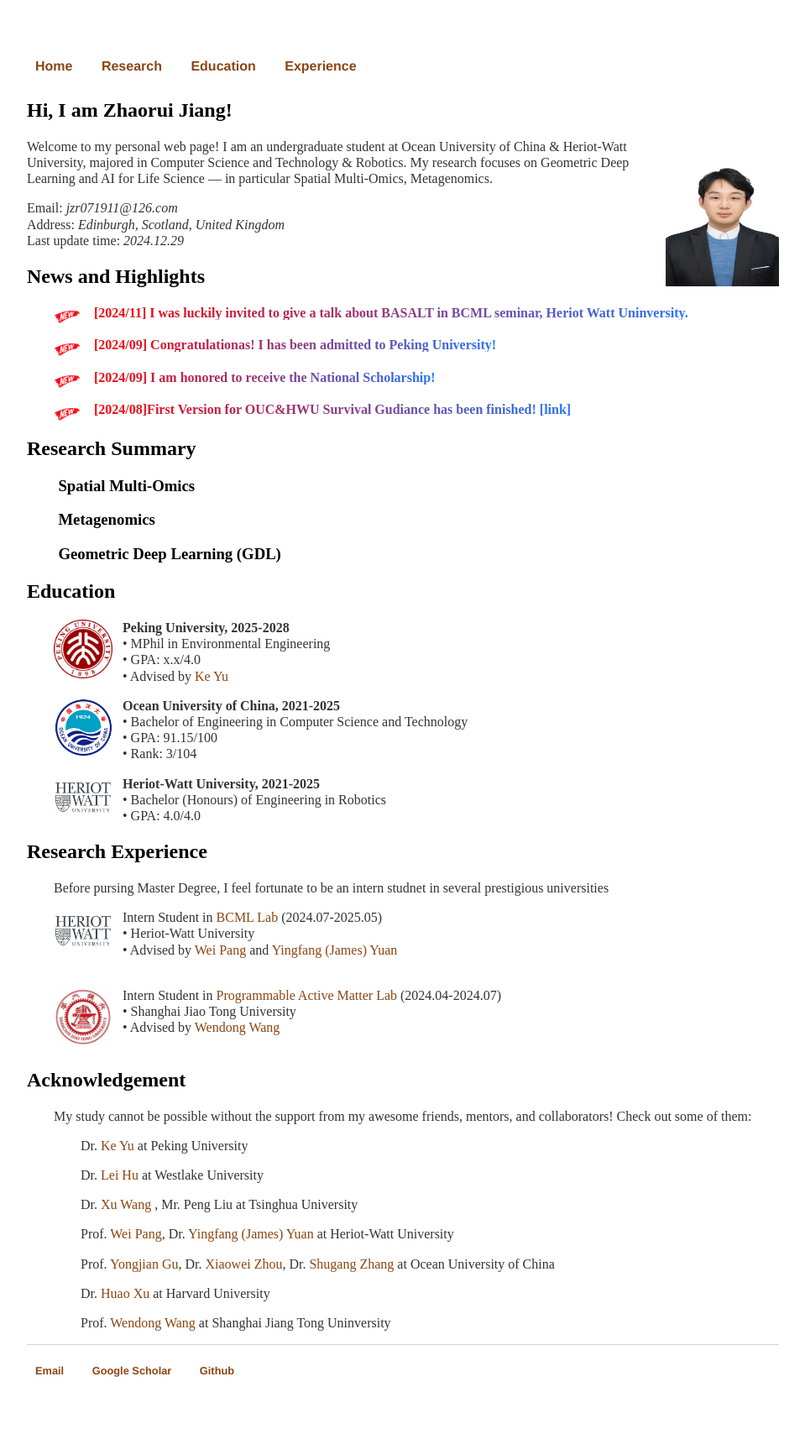
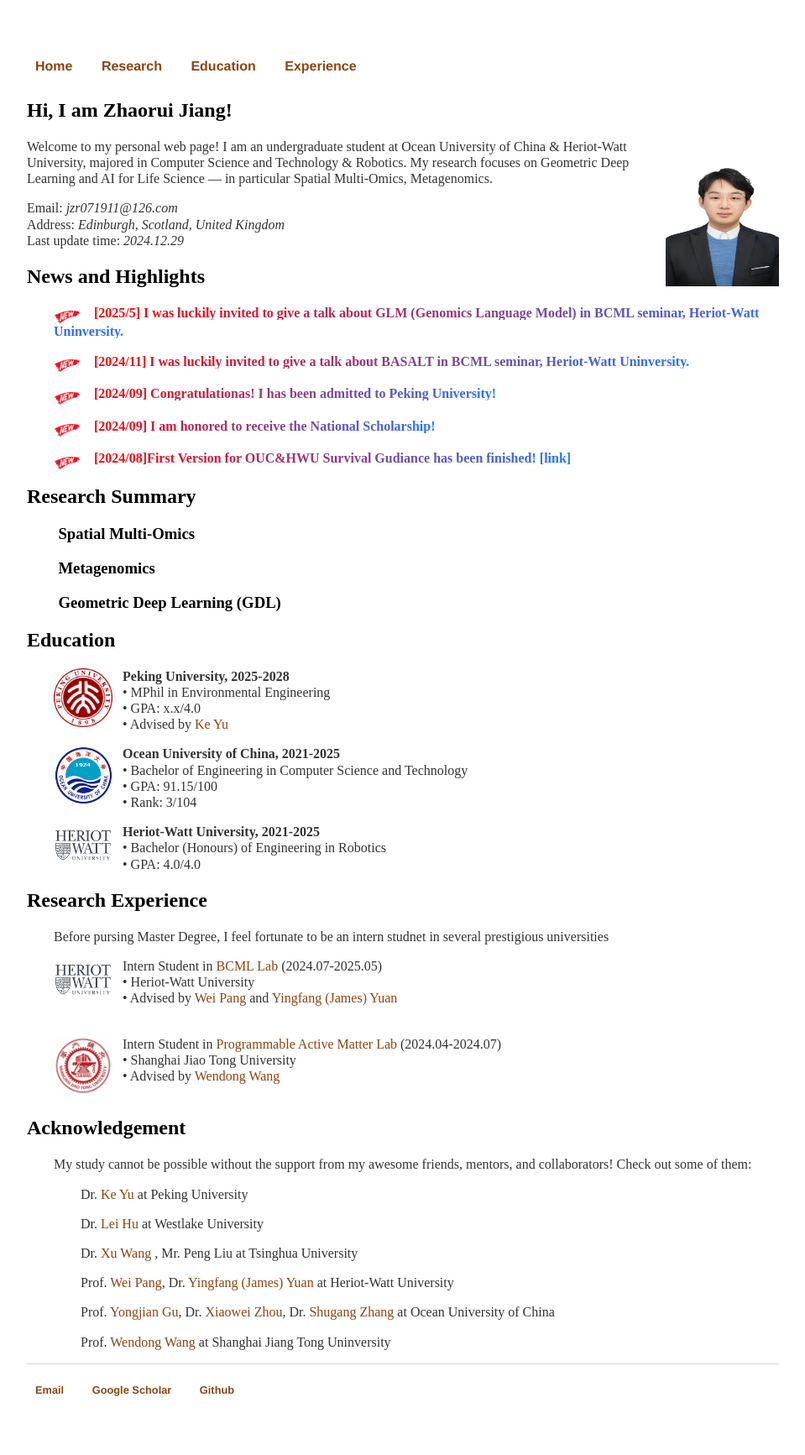
Before and after one commit to zhaorui-bi/zhaorui-bi.github.io, a Jekyll site: the page built from index.html, in a window 1280 px wide. Shown: the whole page at 84% size, without its empty margins (160-1119 px from the left). Built offline with Jekyll 4.4.1, drawn with Linux system fonts in a browser that asks for light colours; before the commit the page ends 1710 px from its top, so only the background shows below that.

Commit message:
Update index.html

```diff
--- a/index.html
+++ b/index.html
@@ -18,7 +18,12 @@
 		<p style="margin-left: 2em;">
 			<img src="img/new.png" align="middle" width="32" height="15"/>
 			<b  style="background-image: linear-gradient(90deg,#ff0000 0,#2575fc); -webkit-background-clip: text; -webkit-text-fill-color: transparent;">
-				&nbsp&nbsp [2024/11] </em> I was luckily invited to give a talk about BASALT in BCML seminar, Heriot Watt Uninversity.<br></b>
+				&nbsp&nbsp [2025/5] </em> I was luckily invited to give a talk about GLM (Genomics Language Model) in BCML seminar, Heriot-Watt Uninversity.<br></b>
+		</p>
+		<p style="margin-left: 2em;">
+			<img src="img/new.png" align="middle" width="32" height="15"/>
+			<b  style="background-image: linear-gradient(90deg,#ff0000 0,#2575fc); -webkit-background-clip: text; -webkit-text-fill-color: transparent;">
+				&nbsp&nbsp [2024/11] </em> I was luckily invited to give a talk about BASALT in BCML seminar, Heriot-Watt Uninversity.<br></b>
 		</p>
 		<p style="margin-left: 2em;">
 			<img src="img/new.png" align="middle" width="32" height="15"/>
@@ -133,8 +138,8 @@
 			Prof.<a href="https://pangwei.eu.org"> Wei Pang</a>, Dr.<a href="https://yuanjames.github.io"> Yingfang (James) Yuan</a> at Heriot-Watt University</p>
 		<p style="margin-left: 4em;">
 			Prof.<a href="https://it.ouc.edu.cn/gyj"> Yongjian Gu</a>, Dr.<a href="https://it.ouc.edu.cn/zxw/list.htm"> Xiaowei Zhou</a>, Dr.<a href="https://it.ouc.edu.cn/zsg1/list.htm"> Shugang Zhang</a> at Ocean University of China</p>
-		<p style="margin-left: 4em;">
-			Dr.<a href="https://gaingod-xu.github.io/index_ABOUT.html"> Huao Xu</a> at Harvard University</p>
+<!-- 		<p style="margin-left: 4em;">
+			Dr.<a href="https://gaingod-xu.github.io/index_ABOUT.html"> Huao Xu</a> at Harvard University</p> -->
 		<p style="margin-left: 4em;">
 			Prof.<a href="https://www.ji.sjtu.edu.cn/cn/about/faculty-staff/faculty-directory/faculty-detail/5279/"> Wendong Wang</a> at Shanghai Jiang Tong Uninversity</p>
 
```
